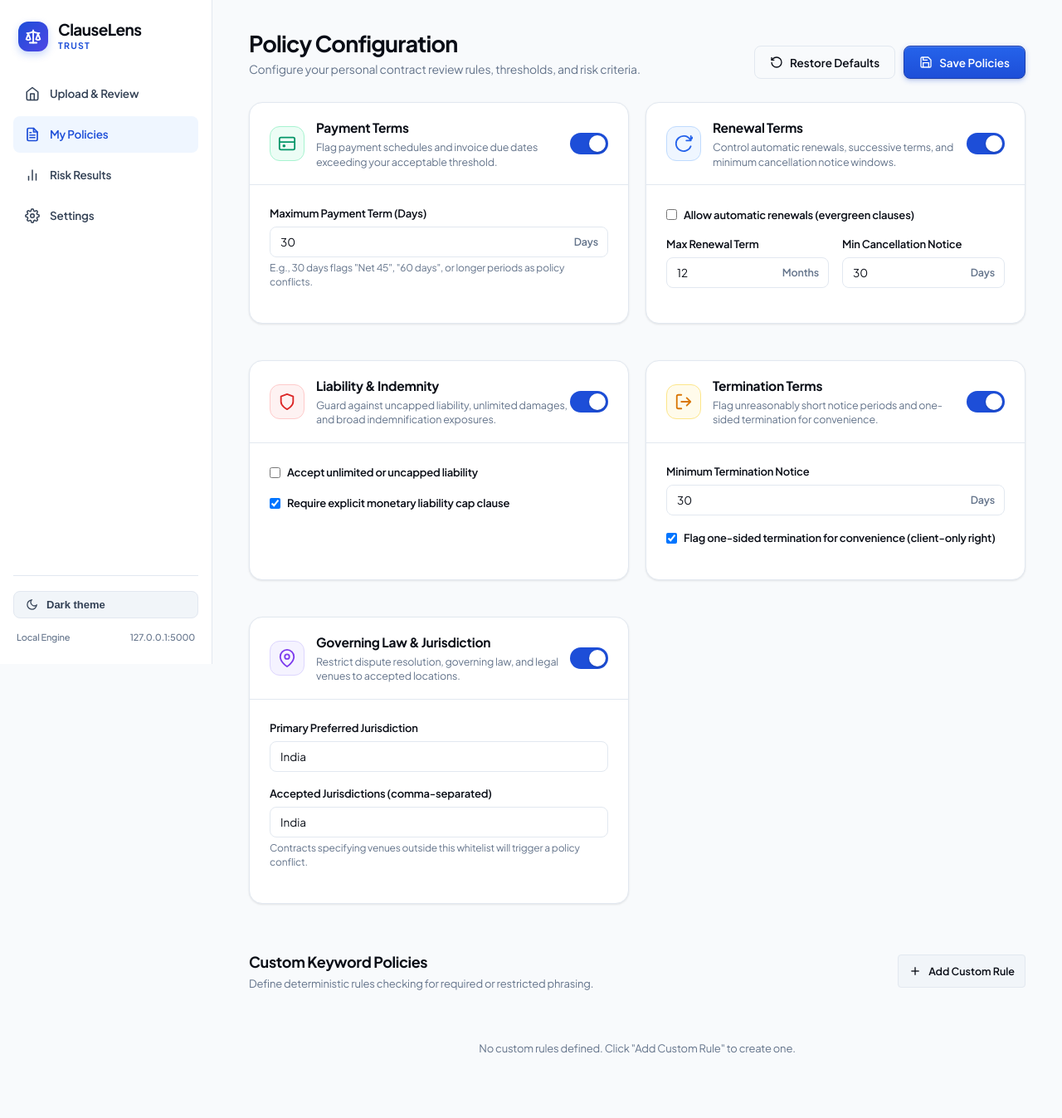
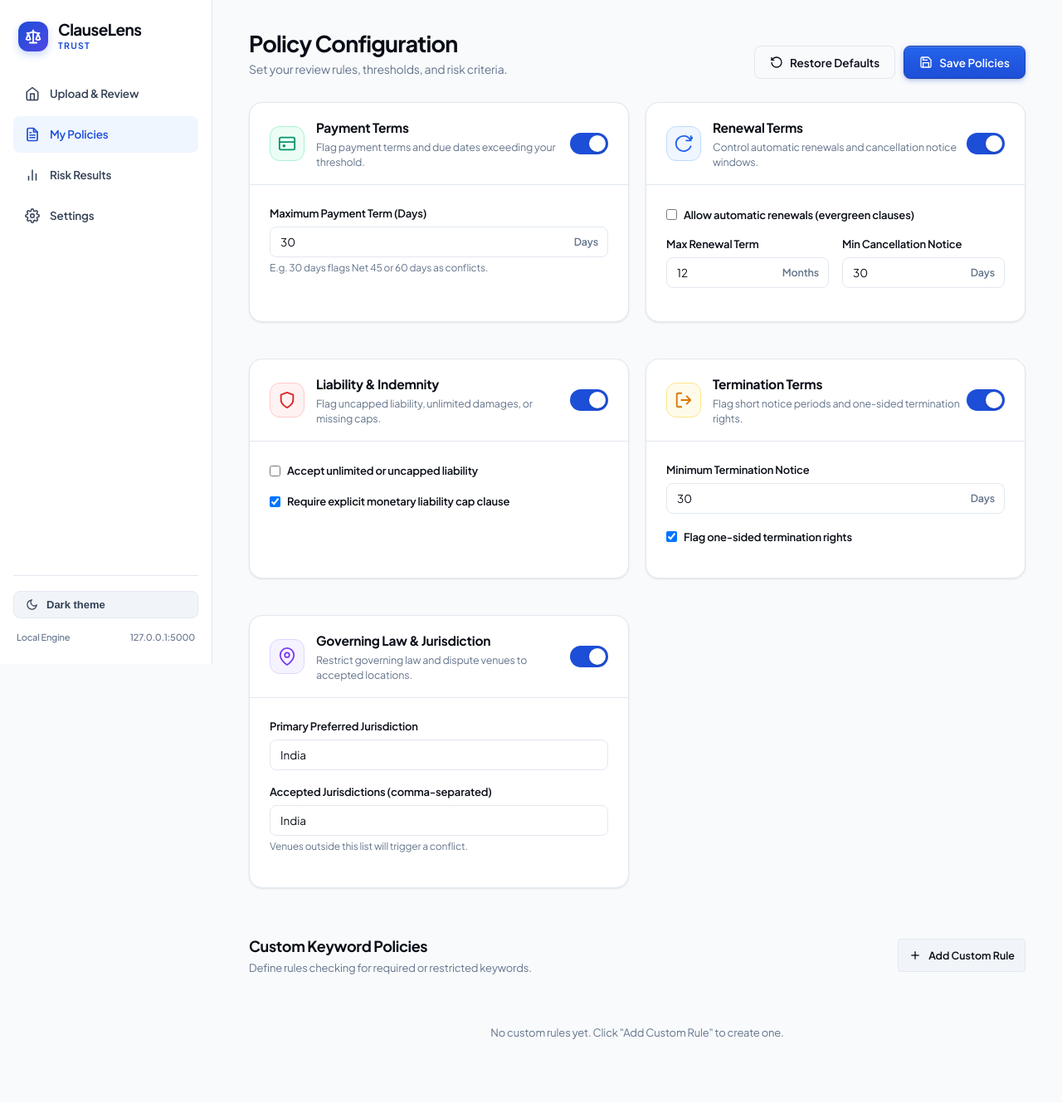
Before and after one commit to Vimal-AS/clauselens-trust, a Flask app: page /policies in a window 1280 px wide. Shown: the whole page at 83% size. After the commit the page ends 1252 px from the top, so only its background shows below. Run offline with Flask 3, Linux system fonts and the light colour scheme; data comes from the database, SQL or seed files in the repository; some libraries are stand-ins or nearby versions.

Commit message:
Fix theme flash on page navigation, refine animations, and simplify UI text statements

```diff
--- a/static/css/styles.css
+++ b/static/css/styles.css
@@ -111,6 +111,8 @@
 html {
     -webkit-text-size-adjust: 100%;
     scroll-behavior: smooth;
+    background-color: var(--bg-page);
+    color: var(--text-primary);
 }
 
 body {
@@ -152,7 +154,6 @@ img, svg, canvas {
     padding: 24px 16px;
     flex-shrink: 0;
     z-index: 20;
-    transition: background-color var(--transition-smooth);
 }
 
 .sidebar-header {
--- a/templates/base.html
+++ b/templates/base.html
@@ -1,9 +1,21 @@
 <!DOCTYPE html>
-<html lang="en" data-theme="light">
+<html lang="en">
 <head>
     <meta charset="UTF-8">
     <meta name="viewport" content="width=device-width, initial-scale=1.0, maximum-scale=5.0">
     <title>ClauseLens Trust — Evidence-Based Contract Risk Review</title>
+    <script>
+        (function() {
+            try {
+                var saved = localStorage.getItem('clauselens_theme');
+                var theme = saved || (window.matchMedia && window.matchMedia('(prefers-color-scheme: dark)').matches ? 'dark' : 'light');
+                if (saved === 'system') {
+                    theme = (window.matchMedia && window.matchMedia('(prefers-color-scheme: dark)').matches) ? 'dark' : 'light';
+                }
+                document.documentElement.setAttribute('data-theme', theme);
+            } catch (e) {}
+        })();
+    </script>
     <link rel="preconnect" href="https://fonts.googleapis.com">
     <link rel="preconnect" href="https://fonts.gstatic.com" crossorigin>
     <link href="https://fonts.googleapis.com/css2?family=Plus+Jakarta+Sans:wght@400;500;600;700&display=swap" rel="stylesheet">
--- a/templates/policies.html
+++ b/templates/policies.html
@@ -3,7 +3,7 @@
 <div class="page-header">
     <div class="header-titles">
         <h1 class="page-title">Policy Configuration</h1>
-        <p class="page-subtitle">Configure your personal contract review rules, thresholds, and risk criteria.</p>
+        <p class="page-subtitle">Set your review rules, thresholds, and risk criteria.</p>
     </div>
     <div class="header-actions">
         <button type="button" class="btn btn-outline" id="restoreDefaultsBtn">
@@ -20,7 +20,7 @@
 <div class="unsaved-warning-bar" id="unsavedWarningBar" style="display:none">
     <div class="warning-content">
         <svg class="alert-svg-icon" viewBox="0 0 24 24" fill="none" stroke="currentColor" stroke-width="2"><circle cx="12" cy="12" r="10"/><line x1="12" y1="8" x2="12" y2="12"/><line x1="12" y1="16" x2="12.01" y2="16"/></svg>
-        <span>You have unsaved policy changes. Remember to click "Save Policies" to persist your settings.</span>
+        <span>You have unsaved changes. Click "Save Policies" to save them.</span>
     </div>
 </div>
 
@@ -38,7 +38,7 @@
                 </div>
                 <div>
                     <h2 class="card-title">Payment Terms</h2>
-                    <p class="policy-desc">Flag payment schedules and invoice due dates exceeding your acceptable threshold.</p>
+                    <p class="policy-desc">Flag payment terms and due dates exceeding your threshold.</p>
                 </div>
             </div>
             <label class="toggle-switch">
@@ -53,7 +53,7 @@
                     <input type="number" id="policy_payment_max_days" class="form-control" min="1" max="365" value="30">
                     <span class="input-affix">Days</span>
                 </div>
-                <span class="form-hint">E.g., 30 days flags "Net 45", "60 days", or longer periods as policy conflicts.</span>
+                <span class="form-hint">E.g. 30 days flags Net 45 or 60 days as conflicts.</span>
             </div>
         </div>
     </div>
@@ -69,7 +69,7 @@
                 </div>
                 <div>
                     <h2 class="card-title">Renewal Terms</h2>
-                    <p class="policy-desc">Control automatic renewals, successive terms, and minimum cancellation notice windows.</p>
+                    <p class="policy-desc">Control automatic renewals and cancellation notice windows.</p>
                 </div>
             </div>
             <label class="toggle-switch">
@@ -114,7 +114,7 @@
                 </div>
                 <div>
                     <h2 class="card-title">Liability & Indemnity</h2>
-                    <p class="policy-desc">Guard against uncapped liability, unlimited damages, and broad indemnification exposures.</p>
+                    <p class="policy-desc">Flag uncapped liability, unlimited damages, or missing caps.</p>
                 </div>
             </div>
             <label class="toggle-switch">
@@ -149,7 +149,7 @@
                 </div>
                 <div>
                     <h2 class="card-title">Termination Terms</h2>
-                    <p class="policy-desc">Flag unreasonably short notice periods and one-sided termination for convenience.</p>
+                    <p class="policy-desc">Flag short notice periods and one-sided termination rights.</p>
                 </div>
             </div>
             <label class="toggle-switch">
@@ -168,7 +168,7 @@
             <div class="form-check-group">
                 <label class="checkbox-label">
                     <input type="checkbox" id="policy_termination_flag_onesided" checked>
-                    <span>Flag one-sided termination for convenience (client-only right)</span>
+                    <span>Flag one-sided termination rights</span>
                 </label>
             </div>
         </div>
@@ -186,7 +186,7 @@
                 </div>
                 <div>
                     <h2 class="card-title">Governing Law & Jurisdiction</h2>
-                    <p class="policy-desc">Restrict dispute resolution, governing law, and legal venues to accepted locations.</p>
+                    <p class="policy-desc">Restrict governing law and dispute venues to accepted locations.</p>
                 </div>
             </div>
             <label class="toggle-switch">
@@ -202,7 +202,7 @@
             <div class="form-group">
                 <label for="policy_jurisdiction_accepted" class="form-label">Accepted Jurisdictions (comma-separated)</label>
                 <input type="text" id="policy_jurisdiction_accepted" class="form-control" value="India, Tamil Nadu, Karnataka, Maharashtra">
-                <span class="form-hint">Contracts specifying venues outside this whitelist will trigger a policy conflict.</span>
+                <span class="form-hint">Venues outside this list will trigger a conflict.</span>
             </div>
         </div>
     </div>
@@ -213,7 +213,7 @@
     <div class="section-header-row">
         <div>
             <h2 class="section-title">Custom Keyword Policies</h2>
-            <p class="section-subtitle">Define deterministic rules checking for required or restricted phrasing.</p>
+            <p class="section-subtitle">Define rules checking for required or restricted keywords.</p>
         </div>
         <button type="button" class="btn btn-secondary btn-sm" id="openAddCustomModalBtn">
             <svg class="btn-svg-icon" viewBox="0 0 24 24" fill="none" stroke="currentColor" stroke-width="2"><line x1="12" y1="5" x2="12" y2="19"/><line x1="5" y1="12" x2="19" y2="12"/></svg>
@@ -223,7 +223,7 @@
 
     <div class="custom-policies-list" id="customPoliciesList">
         <div class="empty-state" id="noCustomPolicies">
-            <p class="empty-desc">No custom rules defined. Click "Add Custom Rule" to create one.</p>
+            <p class="empty-desc">No custom rules yet. Click "Add Custom Rule" to create one.</p>
         </div>
     </div>
 </div>
```
Also changed, not shown: templates/home.html (+8 -8 lines), templates/results.html (+6 -6 lines), templates/settings.html (+6 -6 lines).
